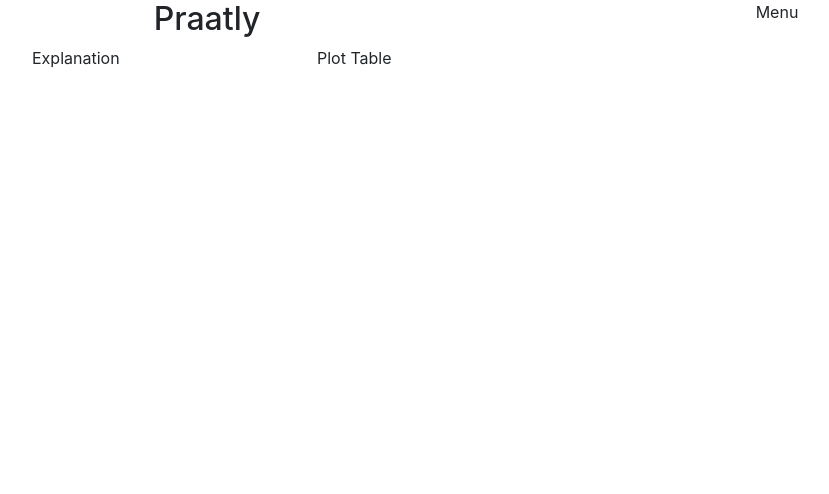
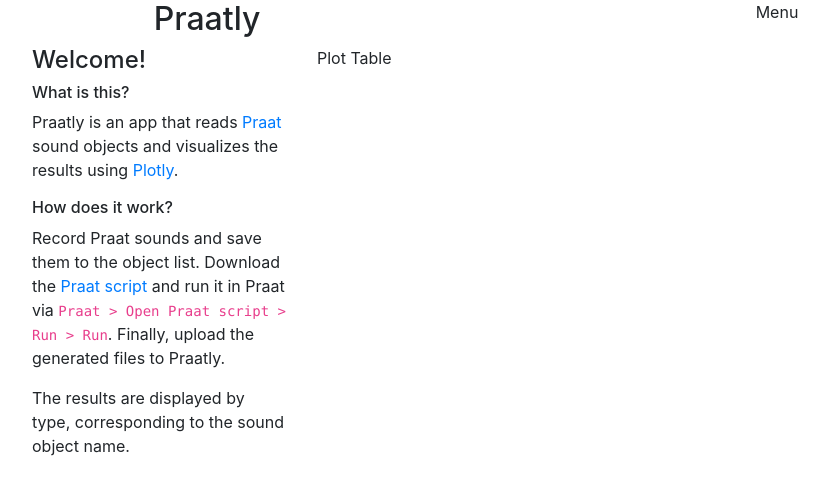
Before and after one commit to anouq/praatly, an Angular app: page / in a window 1280 px wide. Shown: the top 494 px of the page, without its empty margins (53-882 px from the left). Built offline with nearby package versions, Linux system fonts and the light colour scheme.

Commit message:
Added explanatory text

```diff
--- a/src/app/explanation/explanation.component.html
+++ b/src/app/explanation/explanation.component.html
@@ -1 +1,7 @@
-Explanation
+<h4>Welcome!</h4>
+<h6>What is this?</h6>
+<p>Praatly is an app that reads <a href="http://www.fon.hum.uva.nl/praat/" target="_blank" rel="nofollow">Praat</a> sound objects and visualizes the results using <a href="https://plot.ly/javascript/" target="_blank" rel="nofollow">Plotly</a>.</p>
+
+<h6>How does it work?</h6>
+<p>Record Praat sounds and save them to the object list. Download the <a href="#" target="_blank" rel="nofollow">Praat script</a> and run it in Praat via <code>Praat > Open Praat script > Run > Run</code>. Finally, upload the generated files to Praatly.</p>
+<p>The results are displayed by type, corresponding to the sound object name.</p>
```
